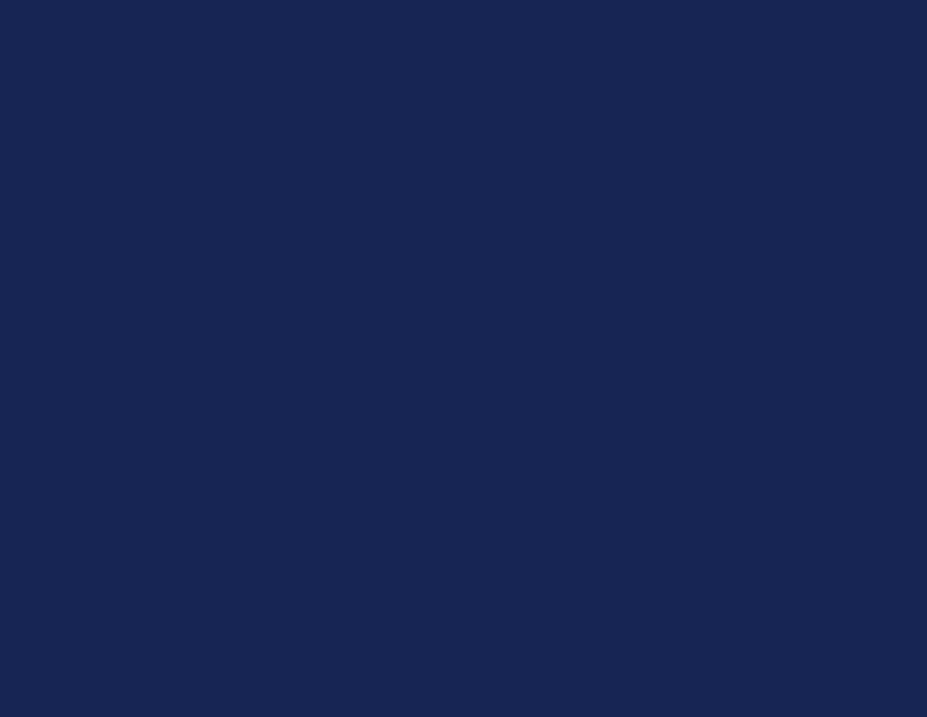
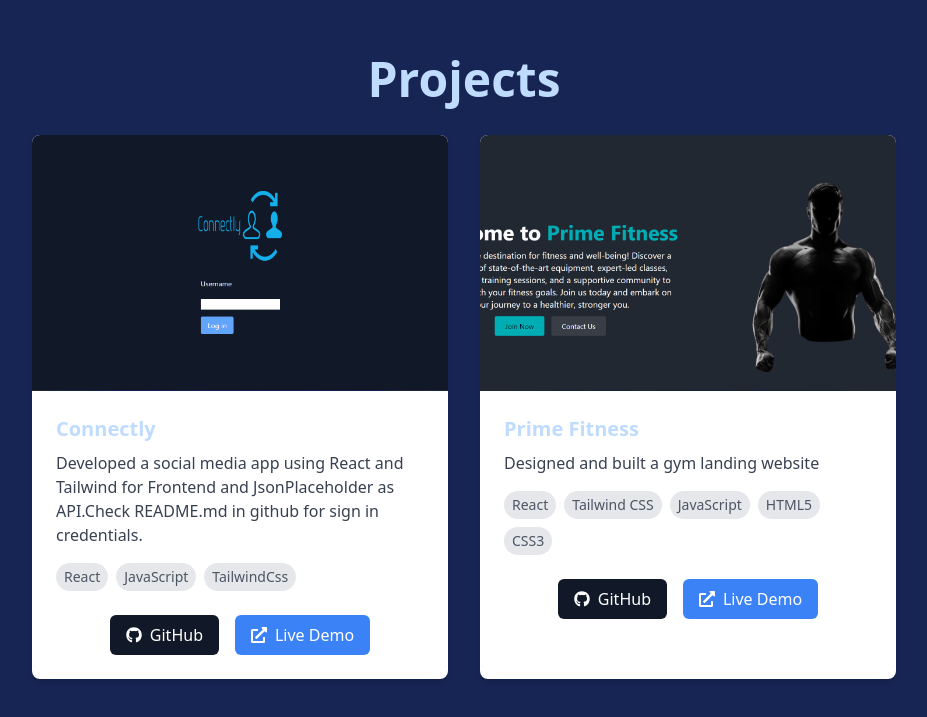
Before and after one commit to AhmedAbdihakim/Portfolio, a React (Vite) app in the folder portfolio/: page / in a window 1280 px wide. Shown: the part 2465-3182 px from the top of the page, without its empty margins (176-1103 px from the left). Before the commit the page ends 2456 px from the top, so only its background shows below. Built offline with nearby package versions, Linux system fonts and the light colour scheme.

Commit message:
Developed project section

```diff
--- a/portfolio/src/App.jsx
+++ b/portfolio/src/App.jsx
@@ -3,6 +3,7 @@ import Navbar from "./components/Navbar";
 import Home from "./components/Home";
 import About from "./components/About";
 import Skills from "./components/Skills";
+import Projects from "./components/Projects";
 
 const App = () => {
   const [openNav, setOpenNav] = useState(false);
@@ -17,6 +18,7 @@ const App = () => {
       <Home />
       <About />
       <Skills />
+      <Projects />
     </div>
   );
 };
--- /dev/null
+++ b/portfolio/src/components/Projects.jsx
@@ -0,0 +1,88 @@
+import React from "react";
+import { FaGithub, FaExternalLinkAlt } from "react-icons/fa";
+import connectly from "../assets/connectly.png";
+import primeFitness from "../assets/prime-fitness.png";
+
+const Projects = () => {
+  const projects = [
+    {
+      id: 1,
+      title: "Connectly",
+      description:
+        "Developed a social media app using React and Tailwind for Frontend and JsonPlaceholder as API.Check README.md in github for sign in credentials.",
+      techStack: ["React", "JavaScript", "TailwindCss"],
+      githubLink: "https://github.com/AhmedAbdihakim/Connectly",
+      liveLink: "https://ahmedabdihakim.github.io/Connectly/",
+      image: connectly,
+    },
+    {
+      id: 2,
+      title: "Prime Fitness",
+      description: "Designed and built a gym landing website",
+      techStack: ["React", "Tailwind CSS", "JavaScript", "HTML5", "CSS3"],
+      githubLink: "https://github.com/AhmedAbdihakim/Prime-Fitness",
+      liveLink: "https://ahmedabdihakim.github.io/Prime-Fitness/",
+      image: primeFitness,
+    },
+  ];
+
+  return (
+    <section id="projects" className="py-16">
+      <div className="max-w-4xl mx-auto px-4">
+        <h2 className="text-3xl sm:text-5xl font-bold mb-8 text-center">
+          Projects
+        </h2>
+        <div className="grid grid-cols-1 md:grid-cols-2 gap-8">
+          {projects.map((project) => (
+            <div
+              key={project.id}
+              className="bg-white dark:bg-gray-800 shadow-md rounded-lg overflow-hidden"
+            >
+              <img
+                src={project.image}
+                alt={project.title}
+                className="w-full h-64 object-cover"
+              />
+              <div className="p-6">
+                <h3 className="text-xl font-bold mb-2">{project.title}</h3>
+                <p className="text-gray-700 dark:text-gray-300 mb-4">
+                  {project.description}
+                </p>
+                <ul className="flex flex-wrap mb-4">
+                  {project.techStack.map((tech) => (
+                    <li
+                      key={tech}
+                      className="bg-gray-200 dark:bg-gray-700 text-gray-600 dark:text-gray-400 py-1 px-2 rounded-full text-sm mr-2 mb-2"
+                    >
+                      {tech}
+                    </li>
+                  ))}
+                </ul>
+                <div className="flex justify-center">
+                  <a
+                    href={project.githubLink}
+                    target="_blank"
+                    rel="noopener noreferrer"
+                    className="bg-gray-900 text-white px-4 py-2 rounded-md mr-4 flex items-center justify-center hover:bg-gray-800 transition duration-300"
+                  >
+                    <FaGithub className="mr-2" /> GitHub
+                  </a>
+                  <a
+                    href={project.liveLink}
+                    target="_blank"
+                    rel="noopener noreferrer"
+                    className="bg-blue-500 text-white px-4 py-2 rounded-md flex items-center justify-center hover:bg-blue-600 transition duration-300"
+                  >
+                    <FaExternalLinkAlt className="mr-2" /> Live Demo
+                  </a>
+                </div>
+              </div>
+            </div>
+          ))}
+        </div>
+      </div>
+    </section>
+  );
+};
+
+export default Projects;
```
Also changed, not shown: portfolio/src/assets/connectly.png (added), portfolio/src/assets/prime-fitness.png (added).
